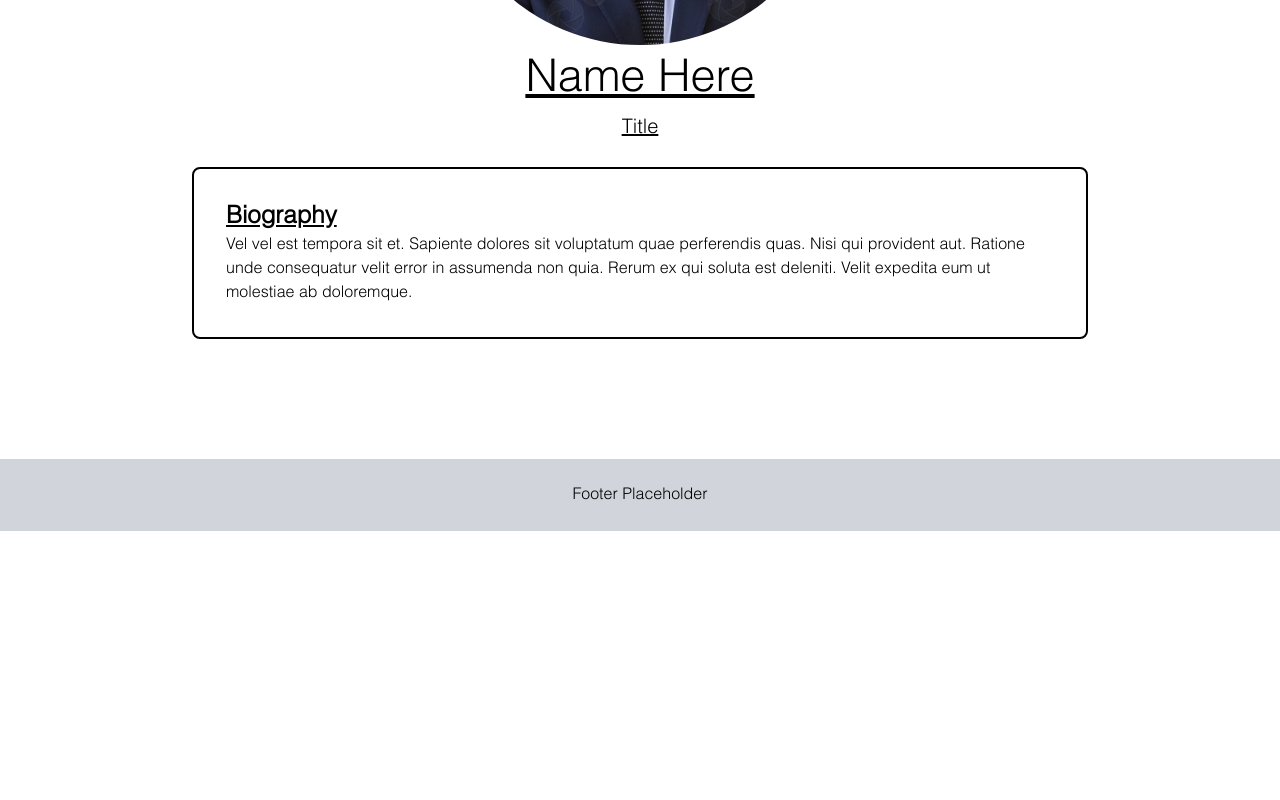
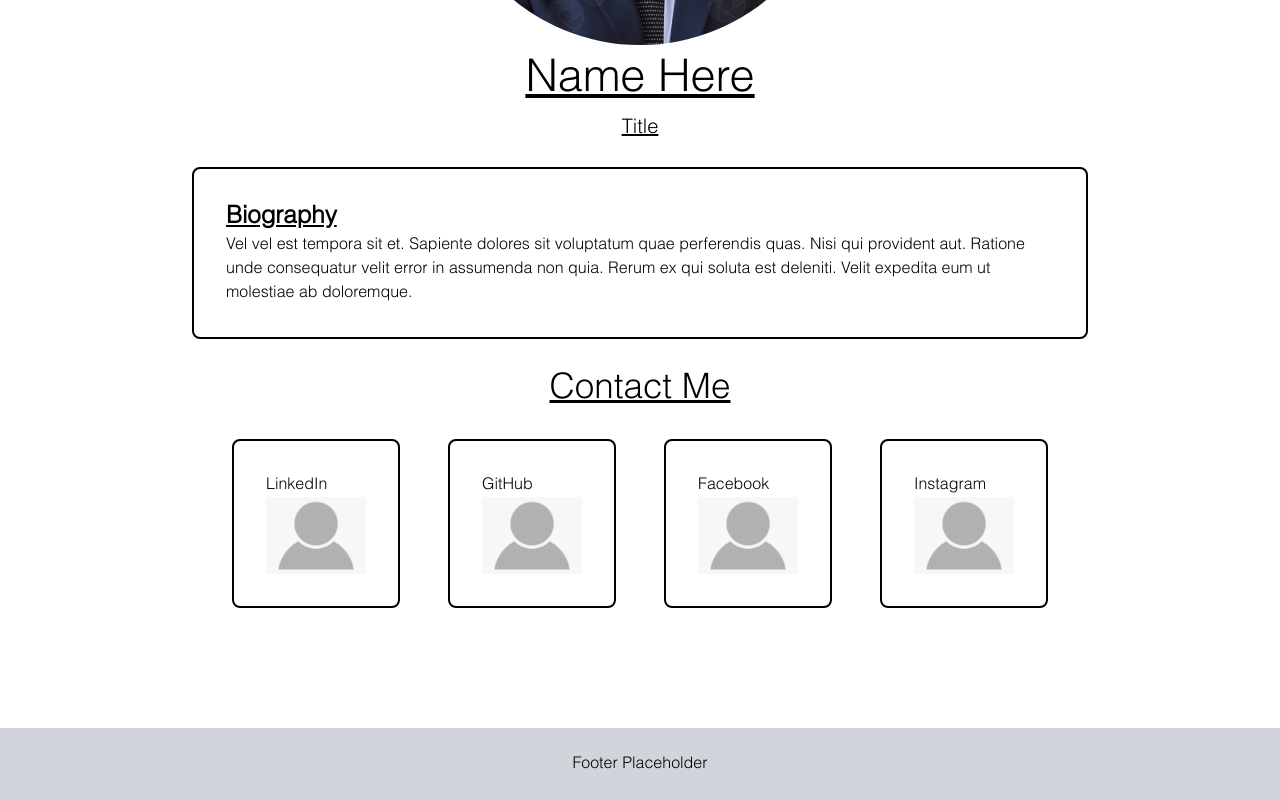
Before and after one commit to hrobb/personalSiteBase, a Next.js app: page /aboutme in a window 1280 px wide. Shown: the part 539-1339 px from the top of the page. Before the commit the page ends 1070 px from the top, so only its background shows below. Built offline with nearby package versions, Linux system fonts and the light colour scheme.

Commit message:
Contact me section

```diff
--- a/app/aboutme/page.tsx
+++ b/app/aboutme/page.tsx
@@ -1,11 +1,13 @@
 
 import data from "../data.json";
-import TextSection from "../ui/textsection";
+import TextSection from "../ui/aboutme/textsection";
 import Image from 'next/image';
 import { Underline } from "lucide-react";
+import SocialMediaLink from "../ui/aboutme/socialmedialink";
 
 export default function AboutMe() {
-	const cards = data.aboutme.textsections;
+	const biography = data.biography.textsections;
+    const contacts = data.contacts.socialmedialink;
 	return (
 		<main className="flex min-h-screen flex-col items-center justify-between p-24">
             <Image
@@ -22,9 +24,32 @@ export default function AboutMe() {
             <h1 style={{fontSize:45, textDecorationLine: "Underline"}}>Name Here</h1>
             <h2 style={{fontSize:20, textDecorationLine: "Underline"}}>Title</h2>
             <TextSection
-                title={cards[0].title}
-                text={cards[0].text}
+                title={biography[0].title}
+                text={biography[0].text}
             />
+            <h1 style={{fontSize:35, textDecorationLine: "Underline"}}>Contact Me</h1>
+            <div className='parent grid-parent flex flex-wrap justify-center md:justify-evenly'>
+                <SocialMediaLink
+                    linkTitle={contacts[0].linkTitle}
+                    link={contacts[0].link}
+                    src={contacts[0].src}
+                />
+                <SocialMediaLink
+                    linkTitle={contacts[1].linkTitle}
+                    link={contacts[1].link}
+                    src={contacts[1].src}
+                />
+                <SocialMediaLink
+                    linkTitle={contacts[2].linkTitle}
+                    link={contacts[2].link}
+                    src={contacts[2].src}
+                />
+                <SocialMediaLink
+                    linkTitle={contacts[3].linkTitle}
+                    link={contacts[3].link}
+                    src={contacts[3].src}
+                />
+            </div>
         </main>
     );
   }
--- a/app/data.json
+++ b/app/data.json
@@ -177,7 +177,7 @@
 			]
 		}
 	},
-	"aboutme": {
+	"biography": {
 		"textsections": [
 			{
 				"id": 1,
@@ -185,5 +185,32 @@
 				"text": "Vel vel est tempora sit et. Sapiente dolores sit voluptatum quae perferendis quas. Nisi qui provident aut. Ratione unde consequatur velit error in assumenda non quia. Rerum ex qui soluta est deleniti. Velit expedita eum ut molestiae ab doloremque."
 			}
 		]
+	},
+	"contacts": {
+		"socialmedialink": [
+			{
+				"linkTitle":"LinkedIn",
+				"link":"https://www.linkedin.com/",
+				"src":"/images/defaultprofile.png"
+			},
+
+			{
+				"linkTitle":"GitHub",
+				"link":"https://github.com",
+				"src":"/images/defaultprofile.png"
+			},
+
+			{
+				"linkTitle":"Facebook",
+				"link":"https://www.facebook.com/",
+				"src":"/images/defaultprofile.png"
+			},
+
+			{
+				"linkTitle":"Instagram",
+				"link":"https://www.instagram.com",
+				"src":"/images/defaultprofile.png"
+			}
+		]
 	}
 }
--- /dev/null
+++ b/app/ui/aboutme/socialmedialink.tsx
@@ -0,0 +1,30 @@
+import Image from 'next/image';
+
+export default function SocialMediaLink({
+    linkTitle,
+	link,
+	src
+}: {
+    linkTitle: string;
+	link: string;
+	src: string;
+}) {
+	return (
+		<div className='child flex flex-row mx-auto max-w-4xl border-2 border-black rounded-lg sm:m-6 sm:p-6'>
+			<div className="md:w-5/5 p-2">
+				<div>
+					<a href={link}>{linkTitle}
+						<Image
+							src={src}
+							className=""
+							width={100}
+							height={50}
+							objectFit="cover"
+							alt="No Photo Provided"
+						/>
+					</a>
+				</div>
+			</div>
+		</div>
+	)
+}
```
Also changed, not shown: app/ui/aboutme/textsection.tsx (renamed from app/ui/textsection.tsx).
